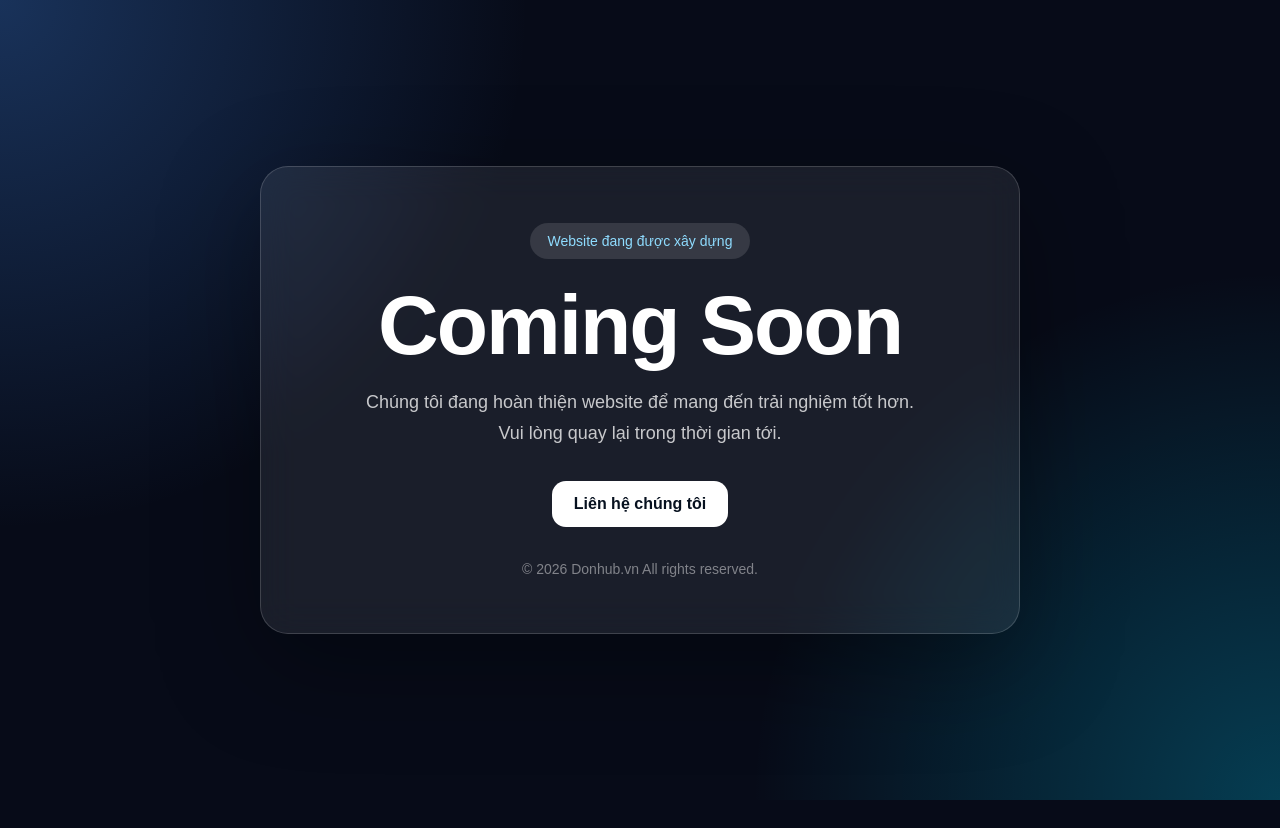
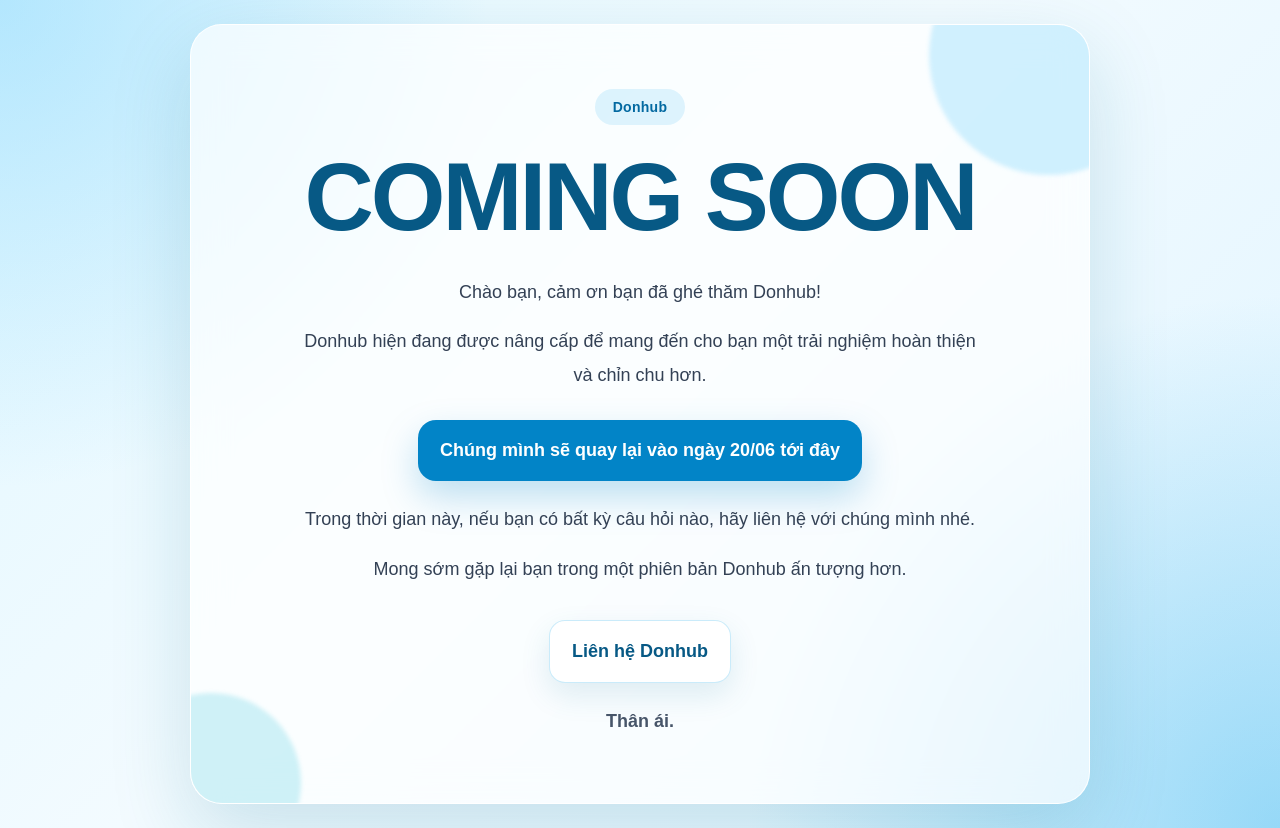
Before and after one commit to phuponyy/donhub-comingsoon, a plain HTML site: page index.html in a window 1280 px wide. Before the commit the page ends 800 px from the top, so only its background shows below. Drawn offline with Linux system fonts and the light colour scheme.

Commit message:
Update index.html

```diff
--- a/index.html
+++ b/index.html
@@ -3,7 +3,8 @@
 <head>
   <meta charset="UTF-8" />
   <meta name="viewport" content="width=device-width, initial-scale=1.0" />
-  <title>Coming Soon</title>
+  <title>Donhub - Coming Soon</title>
+
   <style>
     * {
       box-sizing: border-box;
@@ -13,84 +14,191 @@
 
     body {
       min-height: 100vh;
-      font-family: Arial, sans-serif;
+      font-family: Arial, Helvetica, sans-serif;
       background:
-        radial-gradient(circle at top left, rgba(58, 123, 213, 0.35), transparent 35%),
-        radial-gradient(circle at bottom right, rgba(0, 210, 255, 0.25), transparent 35%),
-        #070b18;
-      color: #ffffff;
+        radial-gradient(circle at top left, rgba(125, 211, 252, 0.45), transparent 32%),
+        radial-gradient(circle at bottom right, rgba(14, 165, 233, 0.35), transparent 35%),
+        linear-gradient(135deg, #e0f7ff 0%, #f3fbff 45%, #dff4ff 100%);
+      color: #0f172a;
       display: flex;
       align-items: center;
       justify-content: center;
       padding: 24px;
     }
 
-    .card {
+    .wrapper {
       width: 100%;
-      max-width: 760px;
-      padding: 56px 40px;
-      border-radius: 28px;
-      background: rgba(255, 255, 255, 0.08);
-      border: 1px solid rgba(255, 255, 255, 0.16);
-      box-shadow: 0 30px 100px rgba(0, 0, 0, 0.35);
-      backdrop-filter: blur(18px);
+      max-width: 900px;
       text-align: center;
     }
 
-    .badge {
-      display: inline-block;
+    .card {
+      position: relative;
+      padding: 64px 44px;
+      border-radius: 32px;
+      background: rgba(255, 255, 255, 0.68);
+      border: 1px solid rgba(255, 255, 255, 0.9);
+      box-shadow: 0 28px 80px rgba(14, 116, 144, 0.18);
+      backdrop-filter: blur(18px);
+      overflow: hidden;
+    }
+
+    .card::before {
+      content: "";
+      position: absolute;
+      width: 240px;
+      height: 240px;
+      border-radius: 999px;
+      background: rgba(56, 189, 248, 0.22);
+      top: -90px;
+      right: -80px;
+      filter: blur(2px);
+    }
+
+    .card::after {
+      content: "";
+      position: absolute;
+      width: 180px;
+      height: 180px;
+      border-radius: 999px;
+      background: rgba(6, 182, 212, 0.18);
+      left: -70px;
+      bottom: -70px;
+      filter: blur(2px);
+    }
+
+    .content {
+      position: relative;
+      z-index: 1;
+    }
+
+    .brand {
+      display: inline-flex;
+      align-items: center;
+      justify-content: center;
       padding: 10px 18px;
+      margin-bottom: 26px;
       border-radius: 999px;
-      background: rgba(255, 255, 255, 0.12);
-      color: #8fdcff;
+      background: rgba(14, 165, 233, 0.12);
+      color: #0369a1;
       font-size: 14px;
-      margin-bottom: 24px;
+      font-weight: 700;
+      letter-spacing: 0.3px;
     }
 
     h1 {
-      font-size: clamp(42px, 8vw, 84px);
-      line-height: 1;
-      margin-bottom: 20px;
-      letter-spacing: -2px;
+      font-size: clamp(48px, 9vw, 96px);
+      line-height: 0.95;
+      letter-spacing: -3px;
+      margin-bottom: 34px;
+      color: #075985;
+      text-transform: uppercase;
     }
 
-    p {
+    .message {
+      max-width: 680px;
+      margin: 0 auto;
+      color: #334155;
       font-size: 18px;
-      line-height: 1.7;
-      color: rgba(255, 255, 255, 0.76);
-      max-width: 560px;
-      margin: 0 auto 32px;
+      line-height: 1.85;
     }
 
-    .email {
+    .message p {
+      margin-bottom: 16px;
+    }
+
+    .date {
+      display: inline-block;
+      margin: 12px 0 22px;
+      padding: 14px 22px;
+      border-radius: 18px;
+      background: #0284c7;
+      color: #ffffff;
+      font-weight: 800;
+      box-shadow: 0 16px 36px rgba(2, 132, 199, 0.25);
+    }
+
+    .contact {
       display: inline-flex;
       align-items: center;
       justify-content: center;
+      margin-top: 18px;
       padding: 14px 22px;
-      border-radius: 14px;
+      border-radius: 16px;
       background: #ffffff;
-      color: #07111f;
+      color: #075985;
       text-decoration: none;
-      font-weight: 700;
+      font-weight: 800;
+      border: 1px solid rgba(14, 165, 233, 0.22);
+      box-shadow: 0 12px 30px rgba(14, 116, 144, 0.12);
+      transition: transform 0.2s ease, box-shadow 0.2s ease;
     }
 
-    .footer {
-      margin-top: 34px;
-      font-size: 14px;
-      color: rgba(255, 255, 255, 0.45);
+    .contact:hover {
+      transform: translateY(-2px);
+      box-shadow: 0 18px 40px rgba(14, 116, 144, 0.18);
+    }
+
+    .signature {
+      margin-top: 22px;
+      color: #475569;
+      font-weight: 600;
+    }
+
+    @media (max-width: 640px) {
+      .card {
+        padding: 46px 24px;
+        border-radius: 26px;
+      }
+
+      h1 {
+        letter-spacing: -2px;
+        margin-bottom: 28px;
+      }
+
+      .message {
+        font-size: 16px;
+        line-height: 1.75;
+      }
     }
   </style>
 </head>
+
 <body>
-  <main class="card">
-    <div class="badge">Website đang được xây dựng</div>
-    <h1>Coming Soon</h1>
-    <p>
-      Chúng tôi đang hoàn thiện website để mang đến trải nghiệm tốt hơn.
-      Vui lòng quay lại trong thời gian tới.
-    </p>
-    <a class="email" href="mailto:contact@donhub.vn">Liên hệ chúng tôi</a>
-    <div class="footer">© 2026 Donhub.vn All rights reserved.</div>
+  <main class="wrapper">
+    <section class="card">
+      <div class="content">
+        <div class="brand">Donhub</div>
+
+        <h1>Coming Soon</h1>
+
+        <div class="message">
+          <p>Chào bạn, cảm ơn bạn đã ghé thăm Donhub!</p>
+
+          <p>
+            Donhub hiện đang được nâng cấp để mang đến cho bạn một trải nghiệm
+            hoàn thiện và chỉn chu hơn.
+          </p>
+
+          <div class="date">Chúng mình sẽ quay lại vào ngày 20/06 tới đây</div>
+
+          <p>
+            Trong thời gian này, nếu bạn có bất kỳ câu hỏi nào, hãy liên hệ với
+            chúng mình nhé.
+          </p>
+
+          <p>
+            Mong sớm gặp lại bạn trong một phiên bản Donhub ấn tượng hơn.
+          </p>
+
+          <a class="contact" href="mailto:contact@donhub.vn">
+            Liên hệ Donhub
+          </a>
+
+          <div class="signature">Thân ái.</div>
+        </div>
+      </div>
+    </section>
   </main>
 </body>
 </html>
```
